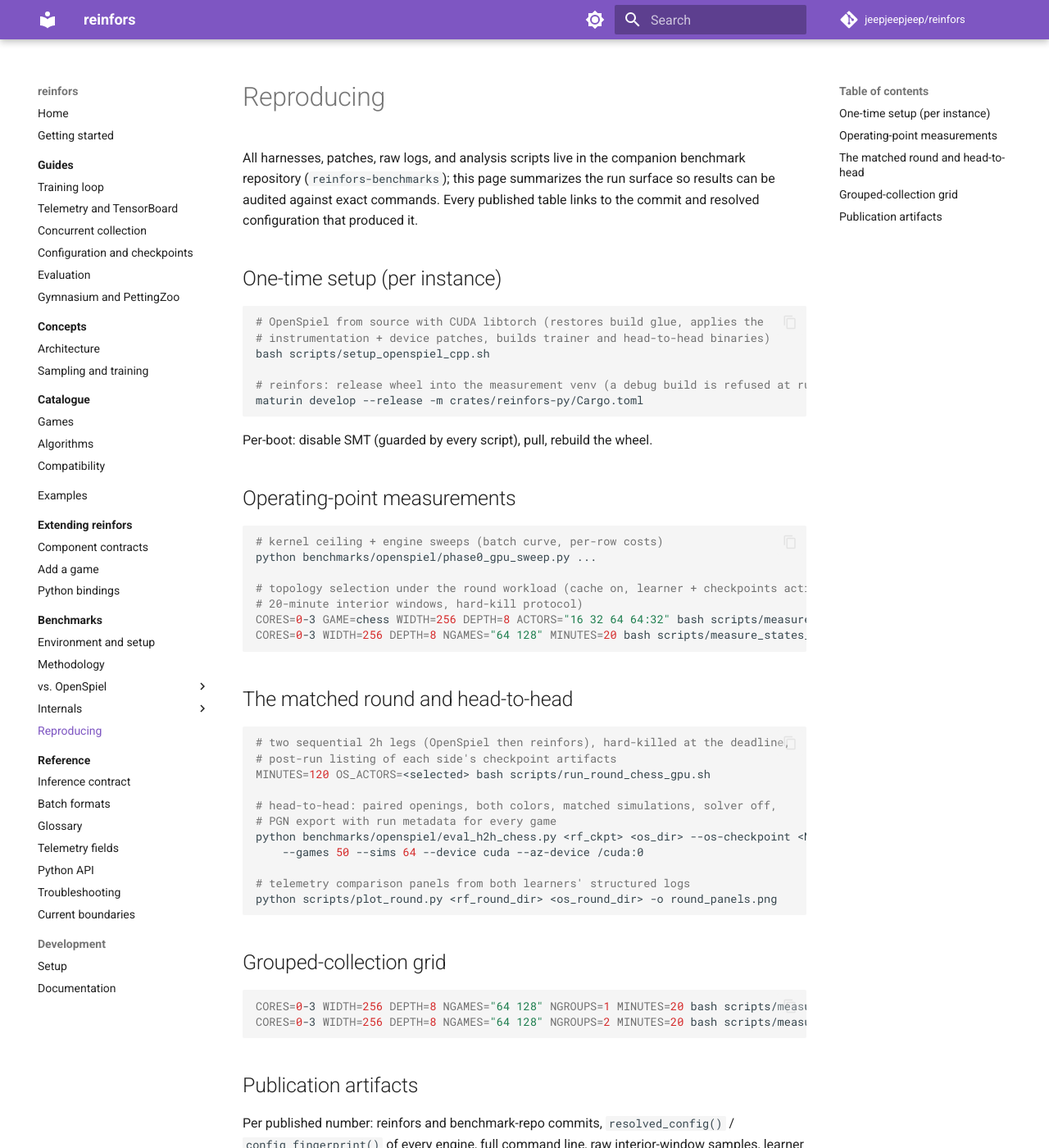
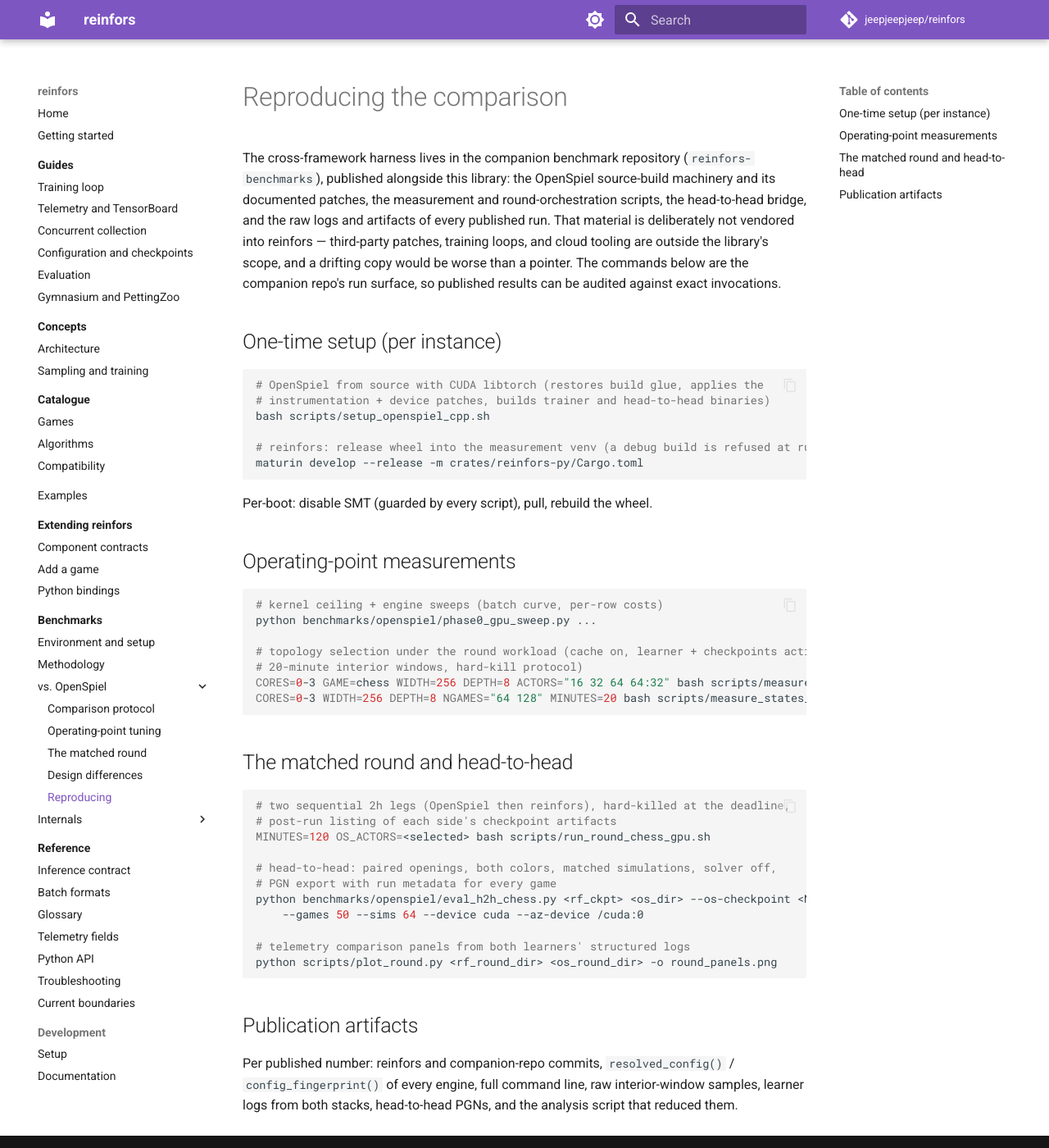
Before and after one commit to jeepjeepjeep/reinfors, an MkDocs documentation site: the page built from docs/benchmarks/openspiel/reproducing.md, in a window 1280 px wide and 1400 px high. Shown: the whole window at 82% size. Built offline with MkDocs 1.6.1 and Material for MkDocs 9.7.7, drawn with Linux system fonts in a browser that asks for light colours; comment, search, counter and statistics services are not loaded; some of the changed text lies outside the part shown.

Commit message:
benchmarks docs: per-family reproduction guides; companion-repo split stated (option A)

````diff
--- a/docs/benchmarks/reproducing.md
+++ b/docs/benchmarks/openspiel/reproducing.md
@@ -1,9 +1,13 @@
-# Reproducing
+# Reproducing the comparison
 
-All harnesses, patches, raw logs, and analysis scripts live in the companion benchmark
-repository (`reinfors-benchmarks`); this page summarizes the run surface so results can be
-audited against exact commands. Every published table links to the commit and resolved
-configuration that produced it.
+The cross-framework harness lives in the companion benchmark repository
+(`reinfors-benchmarks`), published alongside this library: the OpenSpiel source-build
+machinery and its documented patches, the measurement and round-orchestration scripts, the
+head-to-head bridge, and the raw logs and artifacts of every published run. That material
+is deliberately not vendored into reinfors — third-party patches, training loops, and
+cloud tooling are outside the library's scope, and a drifting copy would be worse than a
+pointer. The commands below are the companion repo's run surface, so published results can
+be audited against exact invocations.
 
 ## One-time setup (per instance)
 
@@ -46,16 +50,9 @@
 python scripts/plot_round.py <rf_round_dir> <os_round_dir> -o round_panels.png
 ```
 
-## Grouped-collection grid
-
-```bash
-CORES=0-3 WIDTH=256 DEPTH=8 NGAMES="64 128" NGROUPS=1 MINUTES=20 bash scripts/measure_states_rf.sh
-CORES=0-3 WIDTH=256 DEPTH=8 NGAMES="64 128" NGROUPS=2 MINUTES=20 bash scripts/measure_states_rf.sh
-```
-
 ## Publication artifacts
 
-Per published number: reinfors and benchmark-repo commits, `resolved_config()` /
+Per published number: reinfors and companion-repo commits, `resolved_config()` /
 `config_fingerprint()` of every engine, full command line, raw interior-window samples,
-learner logs from both stacks, head-to-head PGNs, and the analysis notebook or script that
-reduced them.
+learner logs from both stacks, head-to-head PGNs, and the analysis script that reduced
+them.
--- a/mkdocs.yml
+++ b/mkdocs.yml
@@ -75,10 +75,11 @@
           - Operating-point tuning: benchmarks/openspiel/tuning.md
           - The matched round: benchmarks/openspiel/matched-round.md
           - Design differences: benchmarks/openspiel/design-differences.md
+          - Reproducing: benchmarks/openspiel/reproducing.md
       - Internals:
           - benchmarks/internal/index.md
           - Throughput levers: benchmarks/internal/throughput-levers.md
-      - Reproducing: benchmarks/reproducing.md
+          - Reproducing: benchmarks/internal/reproducing.md
   - Reference:
       - reference/index.md
       - Inference contract: reference/inference-contract.md
````
Also changed, not shown: docs/benchmarks/index.md (+6 -1 lines), docs/benchmarks/internal/reproducing.md (added, +34 -0 lines), docs/development/setup.md (+1 -1 lines).
